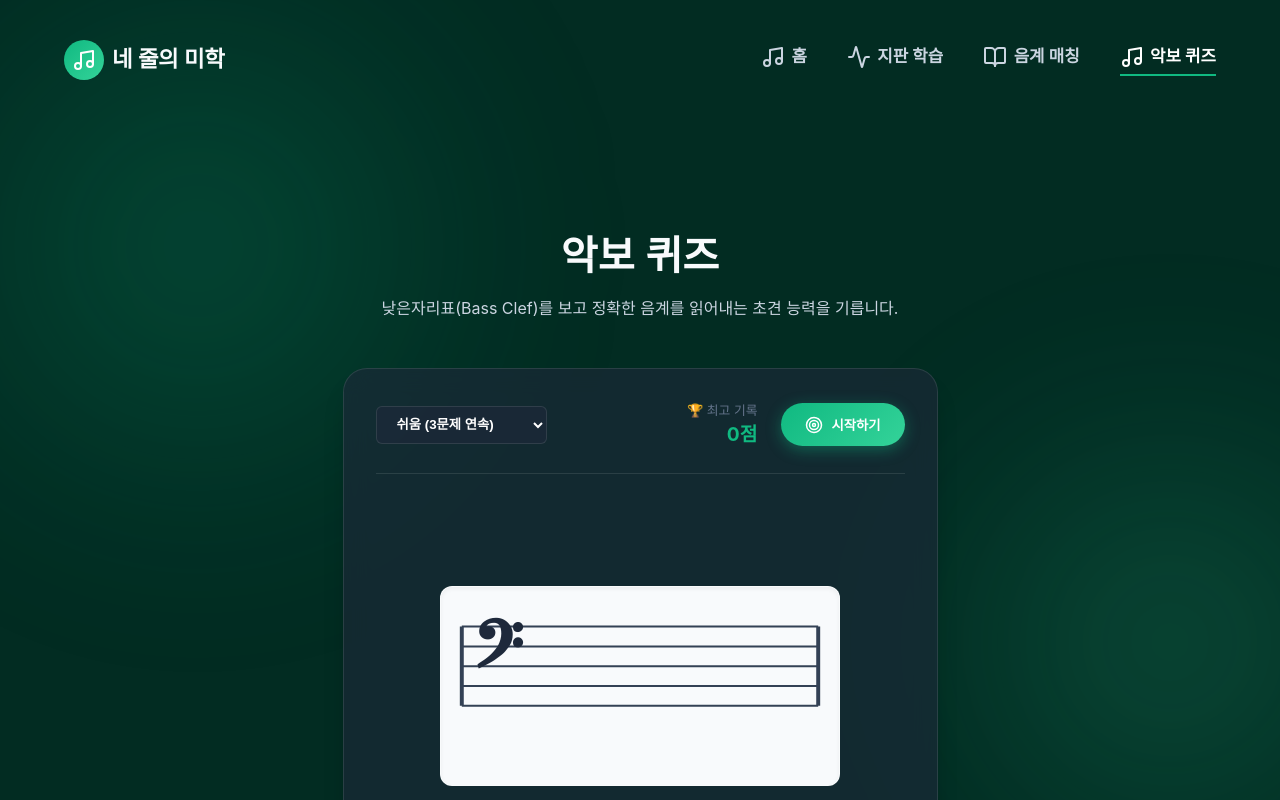
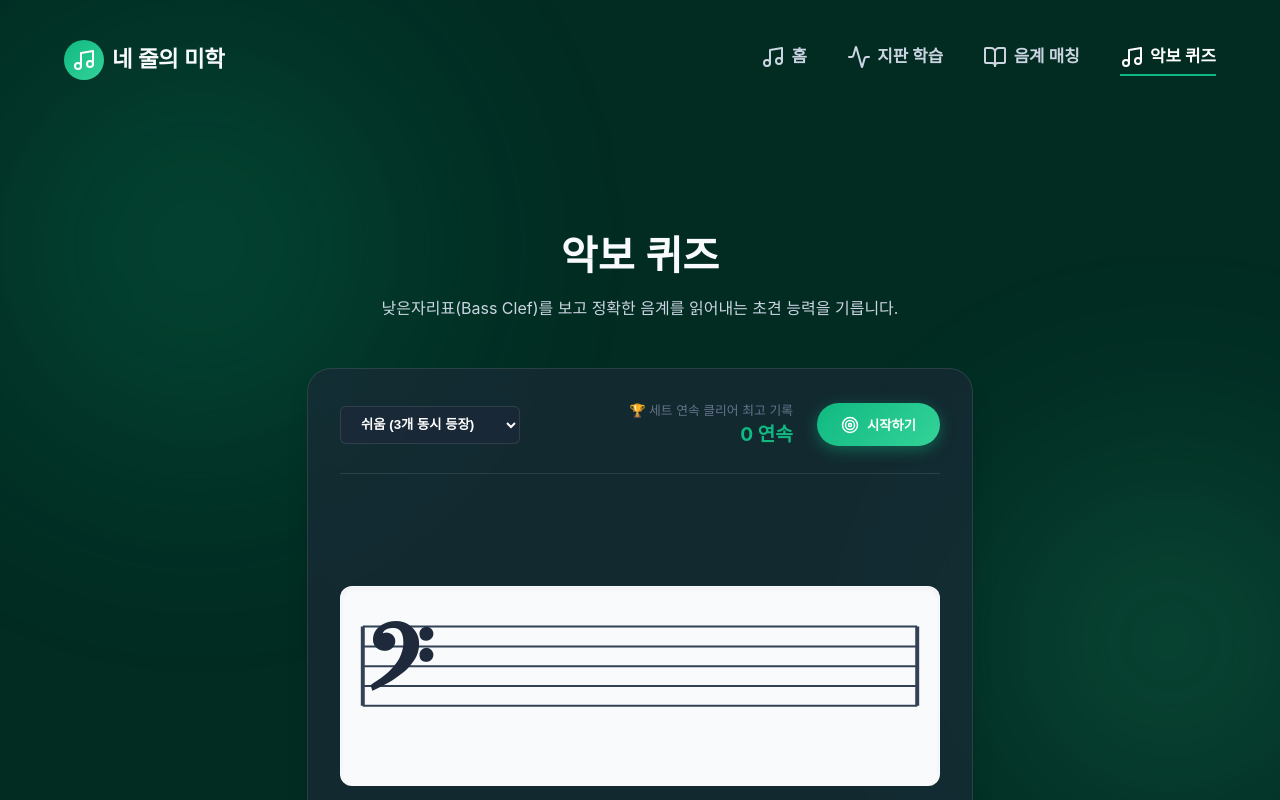
Before and after one commit to qmoy2510/The-aesthetics-of-four-lines, a React (Vite) app: page /sheet-music in a window 1280 px wide. Shown: the top 800 px of the page. Built offline with nearby package versions, Linux system fonts and the light colour scheme; a web font is replaced by a local one.

Commit message:
Ver2.0.0

```diff
--- a/src/components/NoteMatching.css
+++ b/src/components/NoteMatching.css
@@ -96,3 +96,25 @@
     margin-bottom: 2rem;
     font-weight: 700;
 }
+
+@keyframes shake {
+
+    0%,
+    100% {
+        transform: translateX(0);
+    }
+
+    20%,
+    60% {
+        transform: translateX(-4px);
+    }
+
+    40%,
+    80% {
+        transform: translateX(4px);
+    }
+}
+
+.shake {
+    animation: shake 0.4s cubic-bezier(.36, .07, .19, .97) both;
+}
--- a/src/components/SheetMusicQuiz.jsx
+++ b/src/components/SheetMusicQuiz.jsx
@@ -30,9 +30,9 @@ const WHITE_KEYS = [
 ];
 
 const DIFFICULTY_MAP = {
-    'easy': { targets: 3, label: '쉬움 (3문제)' },
-    'normal': { targets: 5, label: '보통 (5문제)' },
-    'hard': { targets: 10, label: '어려움 (10문제)' }
+    'easy': { targets: 3, label: '쉬움 (3음표 타겟)' },
+    'normal': { targets: 5, label: '보통 (5음표 타겟)' },
+    'hard': { targets: 8, label: '어려움 (8음표 타겟)' }
 };
 
 const SheetMusicQuiz = () => {
@@ -44,6 +44,7 @@ const SheetMusicQuiz = () => {
     const [currentIndex, setCurrentIndex] = useState(0);
     const [score, setScore] = useState({ correct: 0, wrong: 0 });
     const [feedback, setFeedback] = useState(null);
+    const [isShaking, setIsShaking] = useState(false);
 
     const [bestScore, setBestScore] = useState(() => {
         const saved = localStorage.getItem(`sheetMusicBestScore_${difficulty}`);
@@ -87,25 +88,36 @@ const SheetMusicQuiz = () => {
 
         if (selectedEng === currentTarget.eng) {
             setFeedback('정답!');
-            const newCorrect = score.correct + 1;
-            setScore(prev => ({ ...prev, correct: newCorrect }));
 
             if (currentIndex + 1 < quizSequence.length) {
-                setTimeout(() => {
-                    setCurrentIndex(prev => prev + 1);
-                    setFeedback(null);
-                }, 400);
+                // Move to next note immediately
+                setCurrentIndex(prev => prev + 1);
+                setFeedback(null);
             } else {
-                setFeedback(`클리어! (${DIFFICULTY_MAP[difficulty].targets}개 달성 🎉)`);
+                // Completed the whole sequence exactly
+                const newCorrect = score.correct + 1; // Count full sequences as "correct"
+                setScore(prev => ({ ...prev, correct: newCorrect }));
+                setFeedback('세트 클리어! 🎉 다음 악보를 생성합니다.');
+
                 if (newCorrect > bestScore) {
                     setBestScore(newCorrect);
                     localStorage.setItem(`sheetMusicBestScore_${difficulty}`, newCorrect.toString());
                 }
-                setTimeout(() => stopQuiz(), 2500);
+
+                // Immediately generate next level after short delay
+                setTimeout(() => {
+                    setQuizSequence(generateSequence(DIFFICULTY_MAP[difficulty].targets));
+                    setCurrentIndex(0);
+                    setFeedback(null);
+                }, 1500);
             }
         } else {
             const newWrong = score.wrong + 1;
             setScore(prev => ({ ...prev, wrong: newWrong }));
+
+            setIsShaking(true);
+            setTimeout(() => setIsShaking(false), 400);
+
             if (newWrong >= 3) {
                 setFeedback(`3번 틀렸습니다. 퀴즈 종료!`);
                 setTimeout(() => stopQuiz(), 2000);
@@ -117,34 +129,82 @@ const SheetMusicQuiz = () => {
 
     const renderStaff = () => {
         const staffLines = [40, 60, 80, 100, 120];
-        const currentTarget = isQuizMode && quizSequence.length > 0 ? quizSequence[currentIndex] : null;
+
+        // Dynamically calculate spacing based on the number of notes
+        const noteCount = isQuizMode ? quizSequence.length : DIFFICULTY_MAP[difficulty].targets;
+        const startX = 140; // Starts a bit after the bass clef
+        const availableWidth = 420; // 600(SVG width) - 140(startX) - 40(right margin)
+        // Spread notes evenly, but cap the maximum spacing so it doesn't look too disconnected
+        const spacingX = noteCount > 1 ? Math.min(80, availableWidth / (noteCount - 1)) : 80;
 
         return (
             <div style={{ width: '100%', overflowX: 'auto', margin: '2rem 0', display: 'flex', justifyContent: 'center' }}>
-                <svg width="400" height="200" viewBox="0 0 400 200" style={{ background: '#f8fafc', borderRadius: '12px', border: '1px solid var(--glass-border)', boxShadow: 'inset 0 2px 4px rgba(0,0,0,0.05)' }}>
+                <svg
+                    width="600" height="200" viewBox="0 0 600 200"
+                    className={isShaking ? 'shake' : ''}
+                    style={{ background: '#f8fafc', borderRadius: '12px', border: '1px solid var(--glass-border)', boxShadow: 'inset 0 2px 4px rgba(0,0,0,0.05)' }}
+                >
 
-                    {/* Extra Ledger Lines */}
-                    {currentTarget && currentTarget.y <= 20 && <line x1="180" y1="20" x2="220" y2="20" stroke="#334155" strokeWidth="2" />}
-                    {currentTarget && currentTarget.y >= 140 && <line x1="180" y1="140" x2="220" y2="140" stroke="#334155" strokeWidth="2" />}
+                    {/* Extra Ledger Lines (Rendered per note) */}
+                    {isQuizMode && quizSequence.map((note, index) => {
+                        const xPos = startX + (index * spacingX);
+                        if (note.y <= 20) return <line key={`ledger-top-${index}`} x1={xPos - 20} y1="20" x2={xPos + 20} y2="20" stroke="#334155" strokeWidth="2" />;
+                        if (note.y >= 140) return <line key={`ledger-bot-${index}`} x1={xPos - 20} y1="140" x2={xPos + 20} y2="140" stroke="#334155" strokeWidth="2" />;
+                        return null;
+                    })}
 
                     {/* 5 Staff Lines */}
                     {staffLines.map((y, index) => (
-                        <line key={index} x1="20" y1={y} x2="380" y2={y} stroke="#334155" strokeWidth="2" />
+                        <line key={`staff-${index}`} x1="20" y1={y} x2="580" y2={y} stroke="#334155" strokeWidth="2" />
                     ))}
 
-                    {/* Bass Clef Symbol */}
-                    <text x="30" y="95" fontSize="80" fontFamily="serif" fill="#1e293b" fontWeight="bold">𝄢</text>
+                    {/* Bass Clef Symbol - 크기 키우고 위치 내림 (122로 고정) */}
+                    <text x="20" y="122" fontSize="110" fontFamily="serif" fill="#1e293b" fontWeight="bold">𝄢</text>
 
                     <line x1="20" y1="40" x2="20" y2="120" stroke="#334155" strokeWidth="4" />
-                    <line x1="380" y1="40" x2="380" y2="120" stroke="#334155" strokeWidth="4" />
+                    <line x1="580" y1="40" x2="580" y2="120" stroke="#334155" strokeWidth="4" />
 
-                    {/* Target Note Render */}
-                    {currentTarget && (
-                        <g>
-                            <ellipse cx="200" cy={currentTarget.y} rx="12" ry="9" fill={feedback && feedback.includes('정답') ? 'var(--primary)' : '#1e293b'} transform={`rotate(-15 200 ${currentTarget.y})`} />
-                            <line x1="211" y1={currentTarget.y} x2="211" y2={currentTarget.y - 45} stroke={feedback && feedback.includes('정답') ? 'var(--primary)' : '#1e293b'} strokeWidth="2" />
-                        </g>
-                    )}
+                    {/* Target Notes Render - All at once */}
+                    {isQuizMode && quizSequence.map((targetNote, index) => {
+                        const xPos = startX + (index * spacingX);
+
+                        // Determine color based on progress
+                        let noteColor = '#94a3b8'; // Future note (grayish)
+                        if (index < currentIndex) {
+                            noteColor = 'var(--primary)'; // Passed (correct) note
+                        } else if (index === currentIndex) {
+                            noteColor = '#1e293b'; // Current active note (dark)
+                            if (feedback && feedback.includes('정답')) noteColor = 'var(--primary)';
+                            if (feedback && feedback.includes('틀렸')) noteColor = 'var(--danger)';
+                        }
+
+                        return (
+                            <g key={`note-${index}`}>
+                                {/* Active indicator triangle */}
+                                {index === currentIndex && (
+                                    <polygon points={`${xPos - 6},12 ${xPos + 6},12 ${xPos},22`} fill="var(--primary)" className="animate-fade-in" />
+                                )}
+
+                                {/* Note Head */}
+                                <ellipse cx={xPos} cy={targetNote.y} rx="12" ry="9" fill={noteColor} transform={`rotate(-15 ${xPos} ${targetNote.y})`} style={{ transition: 'fill 0.3s ease' }} />
+
+                                {/* Note Stem Logic:
+                                    In bass clef, the middle line is D (y=80). Notes below the middle line (y > 80) have stems pointing UP on the RIGHT side.
+                                    Notes on or above the middle line (y <= 80) have stems pointing DOWN on the LEFT side.
+                                */}
+                                {targetNote.y > 80 ? (
+                                    // Stem pointing UP (Right side)
+                                    <line x1={xPos + 11} y1={targetNote.y} x2={xPos + 11} y2={targetNote.y - 45} stroke={noteColor} strokeWidth="2" style={{ transition: 'stroke 0.3s ease' }} />
+                                ) : (
+                                    // Stem pointing DOWN (Left side)
+                                    <line x1={xPos - 11} y1={targetNote.y} x2={xPos - 11} y2={targetNote.y + 45} stroke={noteColor} strokeWidth="2" style={{ transition: 'stroke 0.3s ease' }} />
+                                )}
+
+                                {/* Helper Text for Dev / Debug (Optional, disabled for real game) */}
+                                {/* <text x={xPos - 5} y={targetNote.y + 25} fontSize="10">{targetNote.eng}</text> */}
+                            </g>
+                        );
+                    })}
                 </svg>
             </div>
         );
@@ -170,16 +230,16 @@ const SheetMusicQuiz = () => {
                             disabled={isQuizMode}
                             style={{ padding: '0.6rem 1rem', background: 'var(--glass-bg)', border: '1px solid var(--glass-border)', borderRadius: 'var(--radius-sm)', color: 'white', fontWeight: 600, outline: 'none' }}
                         >
-                            <option value="easy">쉬움 (3문제 연속)</option>
-                            <option value="normal">보통 (5문제 연속)</option>
-                            <option value="hard">어려움 (10문제 연속)</option>
+                            <option value="easy">쉬움 (3개 동시 등장)</option>
+                            <option value="normal">보통 (5개 동시 등장)</option>
+                            <option value="hard">어려움 (8개 동시 등장)</option>
                         </select>
                     </div>
 
                     <div style={{ display: 'flex', alignItems: 'center', gap: '1.5rem' }}>
                         <div style={{ textAlign: 'right' }}>
-                            <div style={{ fontSize: '0.8rem', color: 'var(--text-muted)' }}>🏆 최고 기록</div>
-                            <div style={{ fontSize: '1.2rem', fontWeight: 700, color: 'var(--primary)' }}>{bestScore}점</div>
+                            <div style={{ fontSize: '0.8rem', color: 'var(--text-muted)' }}>🏆 세트 연속 클리어 최고 기록</div>
+                            <div style={{ fontSize: '1.2rem', fontWeight: 700, color: 'var(--primary)' }}>{bestScore} 연속</div>
                         </div>
 
                         {!isQuizMode ? (
```
